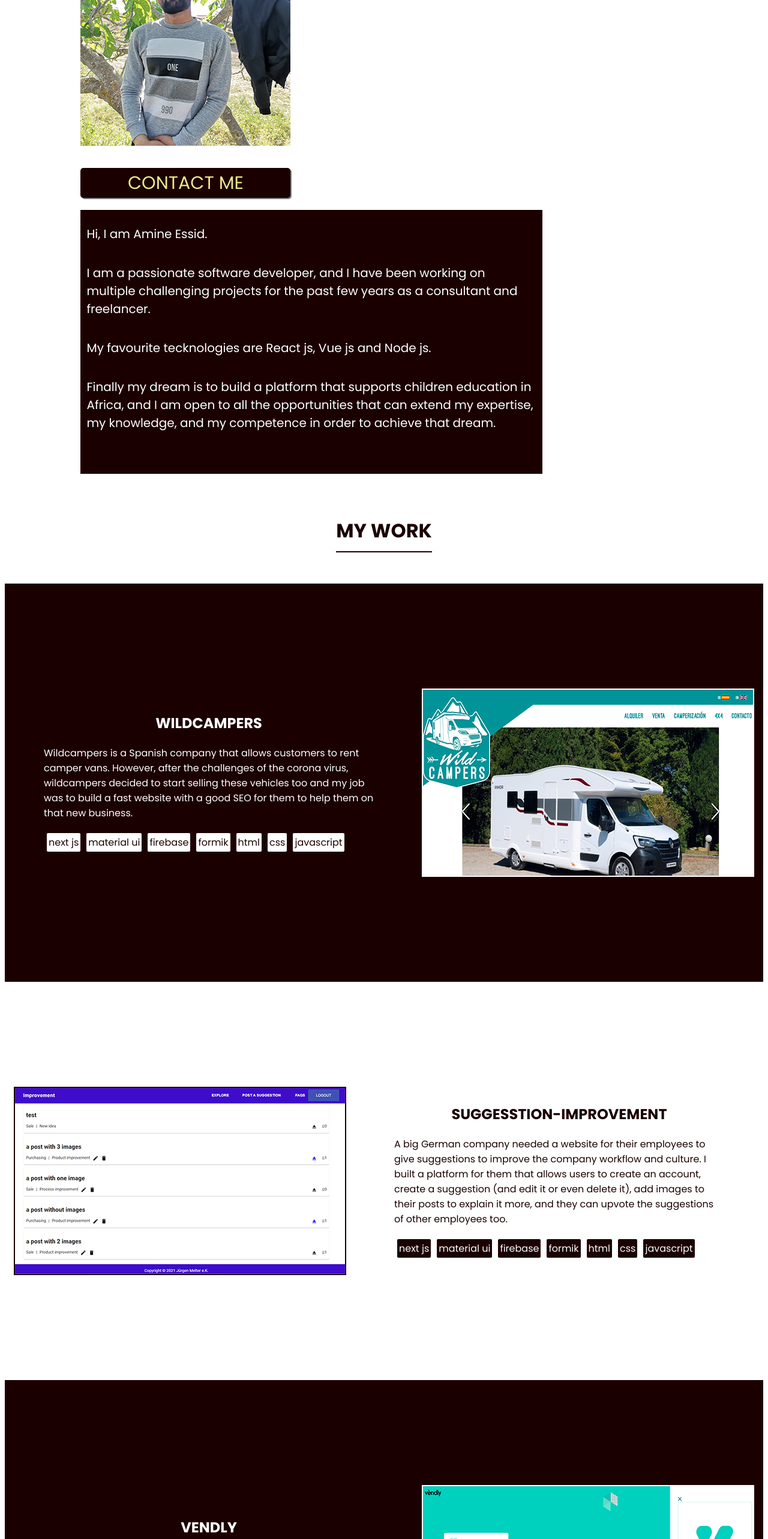
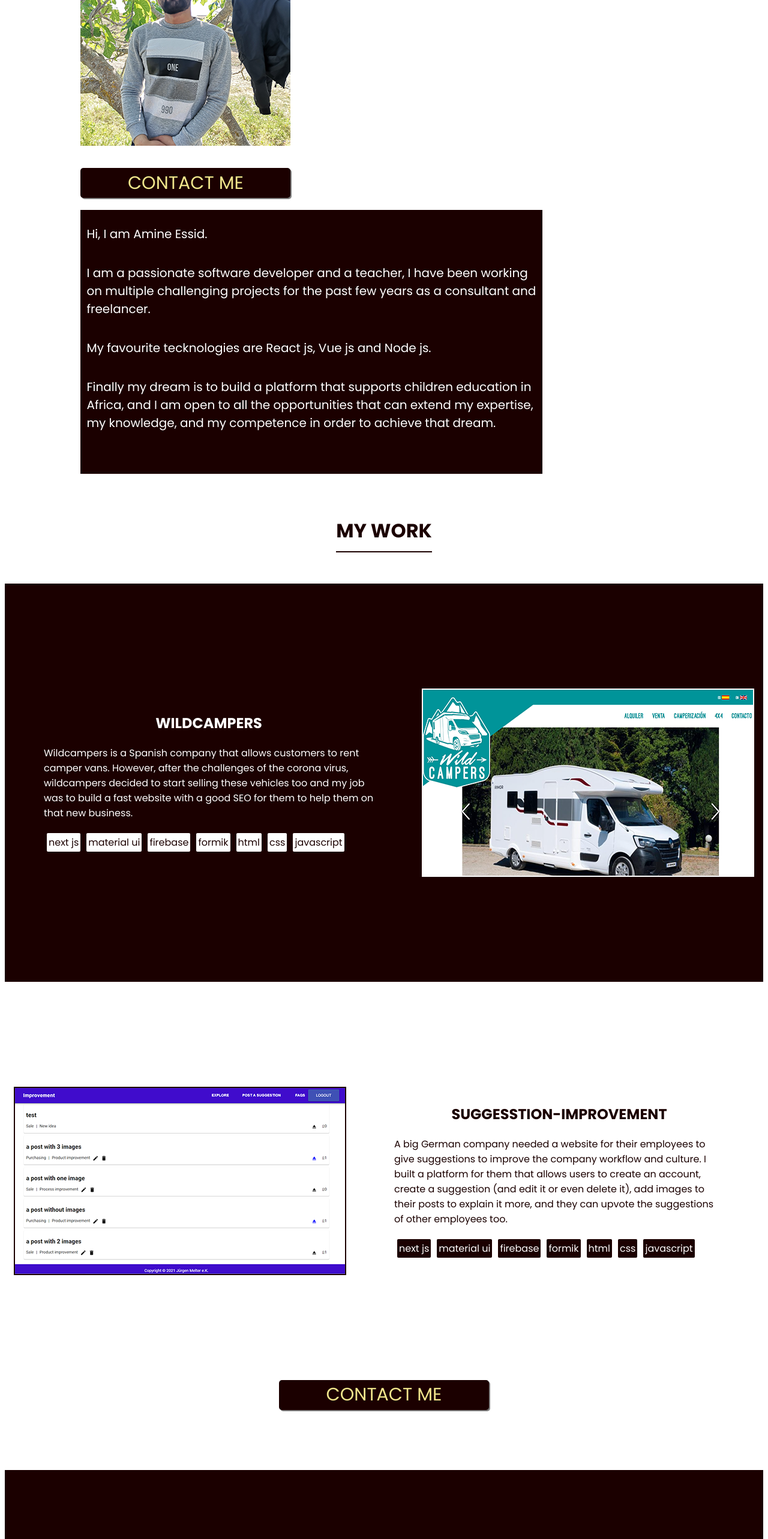
Before and after one commit to Amin-Essid/divine-code, a Vue app: page / in a window 1280 px wide. Shown: the part 234-2800 px from the top of the page at 60% size. Built offline with nearby package versions, Linux system fonts and the light colour scheme.

Commit message:
build footer

```diff
--- /dev/null
+++ b/src/components/ContactButton.vue
@@ -0,0 +1,54 @@
+<template>
+  <router-link to="/contact">
+    <div :class="buttonClass"><p>CONTACT ME</p></div>
+  </router-link>
+</template>
+<script>
+export default {
+  name: "ContactButton",
+  props: ["buttonClass"],
+  setup() {},
+};
+</script>
+<style scoped>
+.hero_me_email {
+  width: 350px;
+  height: 50px;
+  color: #f0e68c;
+  background: #1b0000;
+  font-size: 30px;
+  display: flex;
+  align-items: center;
+  justify-content: center;
+  border-radius: 5px;
+  box-shadow: 2px 2px gray;
+  cursor: pointer;
+}
+.hero_me_email_white {
+  width: 350px;
+  margin-top: 30px;
+  height: 50px;
+  color: #1b0000;
+  background: white;
+  font-size: 30px;
+  display: flex;
+  align-items: center;
+  justify-content: center;
+  border-radius: 5px;
+  box-shadow: 2px 2px gray;
+  cursor: pointer;
+  margin-bottom: 20px;
+}
+
+a {
+  text-decoration: none;
+}
+
+@media only screen and (max-width: 500px) {
+  .hero_me_email {
+    width: 100%;
+    height: 50px;
+    margin-bottom: 20px;
+  }
+}
+</style>
--- /dev/null
+++ b/src/components/Footer.vue
@@ -0,0 +1,72 @@
+<template>
+  <div class="header">
+    <div id="nav">
+      <!-- <div>
+        <router-link to="/">
+          <img class="header_logo" alt="logo" src="../assets/logo.png" />
+        </router-link>
+      </div> -->
+
+      <ContactButton class="hero_me_email" />
+
+      <div class="header_icons">
+        <a href="mailto:ameenessid@gmail.com" target="_blank">
+          <img class="header_icon" alt="email" src="../assets/email.png" />
+        </a>
+        <a href="https://github.com/Amin-Essid" target="_blank">
+          <img class="header_icon" alt="github" src="../assets/github.png" />
+        </a>
+        <a
+          href="https://www.linkedin.com/in/mohamed-amin-essid-868335143/"
+          target="_blank"
+        >
+          <img
+            class="header_icon"
+            alt="linkedin"
+            src="../assets/linkedin.png"
+          />
+        </a>
+      </div>
+    </div>
+  </div>
+  <router-view />
+</template>
+
+<script>
+import ContactButton from "@/components/ContactButton.vue";
+
+export default {
+  name: "Footer",
+  props: [],
+  components: { ContactButton },
+  setup() {},
+};
+</script>
+
+<style scoped>
+#nav {
+  padding: 5px 0;
+  margin: 0 auto;
+  display: flex;
+  width: 80%;
+  justify-content: space-between;
+  align-items: center;
+  margin-top: 10px;
+  flex-wrap: wrap;
+  /* border-bottom: #1b0000 2px solid; */
+}
+
+.header_icon {
+  width: 40px;
+  height: 40px;
+  margin-left: 20px;
+  cursor: pointer;
+}
+
+@media only screen and (max-width: 500px) {
+  #nav {
+    width: 95%;
+    justify-content: center;
+  }
+}
+</style>
--- a/src/components/Hero/components/About.vue
+++ b/src/components/Hero/components/About.vue
@@ -4,8 +4,8 @@
       Hi, I am Amine Essid.
     </p>
     <p>
-      I am a passionate software developer, and I have been working on multiple
-      challenging projects for the past few years as a consultant and
+      I am a passionate software developer and a teacher, I have been working on
+      multiple challenging projects for the past few years as a consultant and
       freelancer.
     </p>
     <p>My favourite tecknologies are React js, Vue js and Node js.</p>
--- a/src/components/Hero/components/Me.vue
+++ b/src/components/Hero/components/Me.vue
@@ -1,14 +1,19 @@
 <template>
   <div class="hero_me">
     <img class="hero_me_image" src="@/assets/me.png" />
-    <router-link to="/contact">
+    <!-- <router-link to="/contact">
       <div class="hero_me_email"><p>CONTACT ME</p></div>
-    </router-link>
+    </router-link> -->
+    <div class="contact_btn_container">
+      <ContactButton buttonClass="hero_me_email" />
+    </div>
   </div>
 </template>
 <script>
+import ContactButton from "@/components/ContactButton.vue";
 export default {
   name: "Me",
+  components: { ContactButton },
   setup() {},
 };
 </script>
@@ -37,6 +42,11 @@
   text-decoration: none;
 }
 
+.contact_btn_container {
+  margin-bottom: 20px;
+  margin-top: 30px;
+}
+
 @media only screen and (max-width: 500px) {
   .hero_me_image {
     width: 95%;
--- a/src/components/Project/InversedProject.vue
+++ b/src/components/Project/InversedProject.vue
@@ -2,12 +2,16 @@
   <div class="project">
     <Info :info="project.info" infoClass="reversedInfo" />
     <Preview :preview="project.preview" previewClass="reversedPreview" />
+    <!-- <div class="contact_btn_container">
+      <ContactButton class="hero_me_email_white " />
+    </div> -->
   </div>
 </template>
 
 <script>
 import Preview from "@/components/Project/components/Preview.vue";
 import Info from "@/components/Project/components/Info.vue";
+// import ContactButton from "@/components/ContactButton.vue";
 
 export default {
   name: "InversedProject",
@@ -29,6 +33,10 @@
 
   /* border-bottom: #1b0000 2px solid; */
 }
+.contact_btn_container {
+  margin-top: 50px;
+  display: block;
+}
 /* @media only screen and (max-width: 500px) {
 
 } */
--- a/src/components/Project/Project.vue
+++ b/src/components/Project/Project.vue
@@ -2,17 +2,22 @@
   <div class="project">
     <Preview :preview="project.preview" previewClass="preview" />
     <Info :info="project.info" infoClass="info" />
+  </div>
+
+  <div class="contact_btn_container">
+    <ContactButton class="hero_me_email " />
   </div>
 </template>
 
 <script>
 import Preview from "@/components/Project/components/Preview.vue";
 import Info from "@/components/Project/components/Info.vue";
+import ContactButton from "@/components/ContactButton.vue";
 
 export default {
   name: "Project",
   props: ["project"],
-  components: { Preview, Info },
+  components: { Preview, Info, ContactButton },
   setup() {},
 };
 </script>
@@ -28,6 +33,12 @@
 
   /* border-bottom: #1b0000 2px solid; */
 }
+
+.contact_btn_container {
+  margin: 0 0 100px 0;
+  display: flex;
+  justify-content: center;
+}
 /* @media only screen and (max-width: 500px) {
 
 } */
--- a/src/components/Project/components/Preview.vue
+++ b/src/components/Project/components/Preview.vue
@@ -40,6 +40,7 @@
   .reversedPreview {
     width: 95%;
     margin-bottom: 20px;
+    border: none;
   }
 
   .previewImage {
--- a/src/views/Home.vue
+++ b/src/views/Home.vue
@@ -19,6 +19,8 @@
     <InversedProject :project="projects[4]" />
     <!-- </div> -->
   </div>
+
+  <Footer />
 </template>
 
 <script>
@@ -26,10 +28,11 @@
 import Project from "@/components/Project/Project.vue";
 import InversedProject from "@/components/Project/InversedProject.vue";
 import projects from "@/data/data.js";
+import Footer from "@/components/Footer.vue";
 export default {
   name: "Home",
   props: [],
-  components: { Hero, Project, InversedProject },
+  components: { Hero, Project, InversedProject, Footer },
   setup() {
     return { projects };
   },
```
